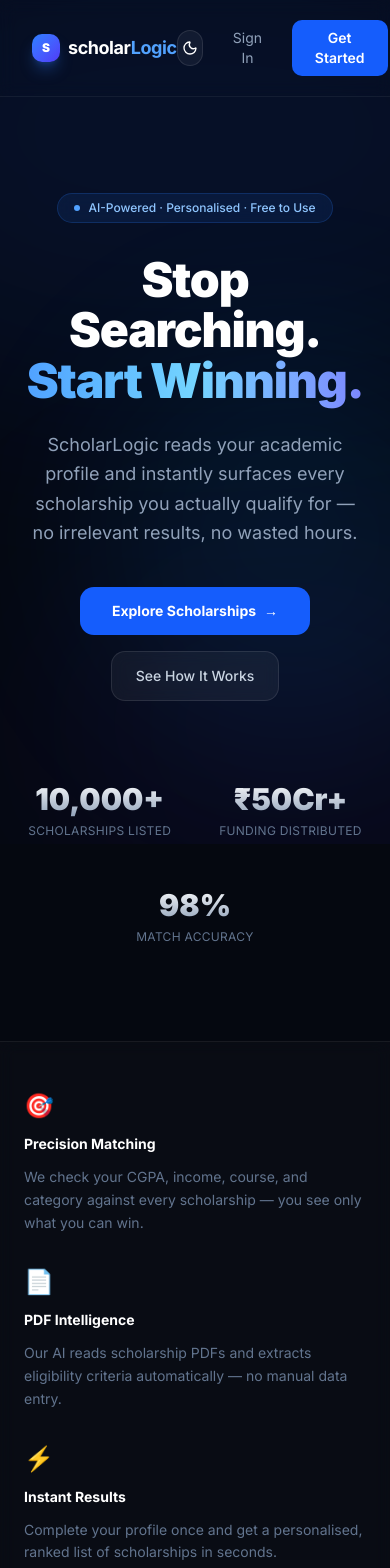
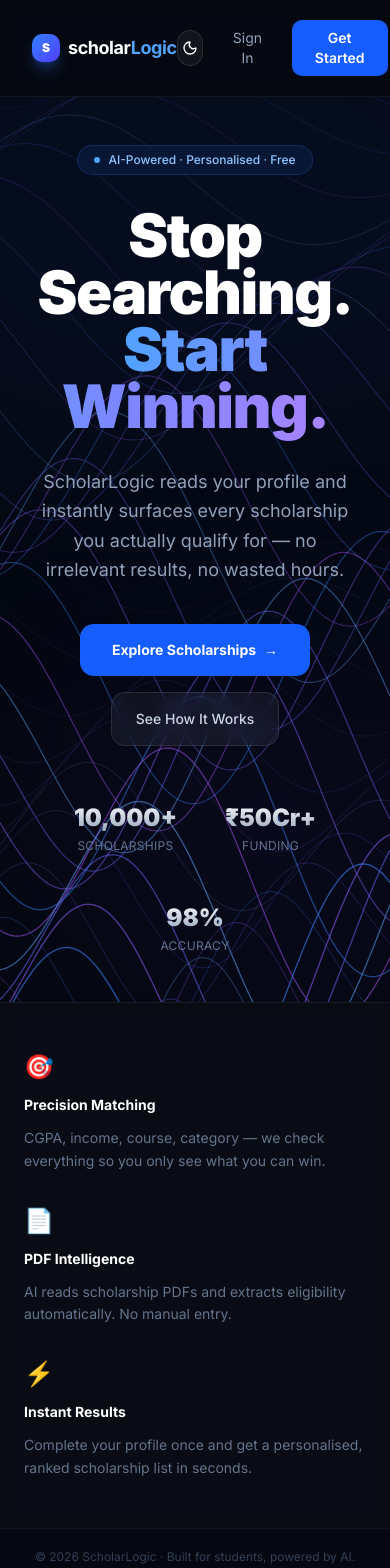
Before and after one commit to GursharenKaur/scholarLogic, a Next.js app: page / in a window 390 px wide. Shown: the top 1568 px of the page. Built offline with nearby package versions, Linux system fonts and the light colour scheme; no server answers.

Commit message:
transition

```diff
--- a/app/page.tsx
+++ b/app/page.tsx
@@ -1,20 +1,14 @@
 import Link from "next/link";
 import { SignedIn, SignedOut, SignInButton, UserButton } from "@clerk/nextjs";
 import { ThemeToggle } from "@/components/ThemeToggle";
+import { AnimatedBackground } from "@/components/AnimatedBackground";
 
 export default function LandingPage() {
   return (
     <main className="min-h-screen bg-[#050810] text-white flex flex-col overflow-hidden">
 
-      {/* Background ambient glows */}
-      <div className="pointer-events-none fixed inset-0 z-0 overflow-hidden">
-        <div className="absolute top-[-120px] left-1/2 -translate-x-1/2 w-[800px] h-[500px] rounded-full bg-blue-600/10 blur-[120px]" />
-        <div className="absolute bottom-[-80px] left-[10%] w-[500px] h-[400px] rounded-full bg-indigo-700/8 blur-[100px]" />
-        <div className="absolute top-[40%] right-[-100px] w-[400px] h-[400px] rounded-full bg-sky-500/8 blur-[80px]" />
-      </div>
-
-      {/* Navbar */}
-      <nav className="relative z-10 flex items-center justify-between px-8 md:px-16 py-5 border-b border-white/[0.06] backdrop-blur-sm">
+      {/* ── Navbar ── */}
+      <nav className="relative z-30 flex items-center justify-between px-8 md:px-16 py-5 border-b border-white/[0.06] backdrop-blur-sm">
         <div className="flex items-center gap-2">
           <div className="w-7 h-7 rounded-lg bg-gradient-to-br from-blue-500 to-indigo-600 flex items-center justify-center text-xs font-black shadow-lg shadow-blue-500/30">
             S
@@ -25,7 +19,6 @@
         </div>
 
         <div className="flex items-center gap-3">
-          {/* Dark mode toggle — uses a special style to look good on dark landing */}
           <ThemeToggle className="border-white/10 bg-white/5 text-white hover:bg-white/10 dark:border-white/10 dark:bg-white/5 dark:text-white dark:hover:bg-white/10" />
           <SignedOut>
             <SignInButton mode="modal">
@@ -48,68 +41,114 @@
         </div>
       </nav>
 
-      {/* Hero */}
-      <div className="relative z-10 flex-1 flex flex-col items-center justify-center text-center px-6 py-24">
 
+      {/* ── Flying graduation hat (fixed, full-screen diagonal) ── */}
+      <div
+        className="pointer-events-none fixed z-20 select-none"
+        style={{
+          bottom: "-80px",
+          left: "-80px",
+          fontSize: "clamp(5rem, 10vw, 8rem)",
+          animation: "hatFly 5s cubic-bezier(0.4,0,0.6,1) infinite",
+          filter: "drop-shadow(0 0 20px rgba(99,102,241,0.9))",
+        }}
+      >
+        🎓
+      </div>
+
+      {/* ── Hero ── */}
+      <div className="relative z-10 flex-1 flex items-center">
+
+
+        {/* Animated canvas background */}
+        <div className="absolute inset-0 overflow-hidden">
+          {/* Static ambient glows underneath */}
+          <div className="absolute top-[-80px] left-1/2 -translate-x-1/2 w-[900px] h-[400px] rounded-full bg-blue-600/8 blur-[140px]" />
+          <div className="absolute bottom-0 left-[5%] w-[500px] h-[350px] rounded-full bg-indigo-700/6 blur-[120px]" />
+          <AnimatedBackground />
+        </div>
+
+        {/* Hero content — centered */}
+        <div className="relative z-10 w-full max-w-4xl mx-auto px-8 md:px-16 py-12 md:py-20 flex flex-col items-center text-center">
+
+
+          {/* Live badge */}
           <div className="inline-flex items-center gap-2 px-4 py-1.5 rounded-full border border-blue-500/20 bg-blue-500/10 text-blue-300 text-xs font-medium mb-8 backdrop-blur-sm">
             <span className="relative flex h-1.5 w-1.5">
               <span className="animate-ping absolute inline-flex h-full w-full rounded-full bg-blue-400 opacity-75" />
               <span className="relative inline-flex rounded-full h-1.5 w-1.5 bg-blue-400" />
             </span>
-          AI-Powered · Personalised · Free to Use
+            AI-Powered · Personalised · Free
           </div>
 
-        <h1 className="text-5xl md:text-7xl font-black tracking-tight leading-[1.05] max-w-4xl mb-6">
+
+          {/* Hat keyframes - diagonal flight */}
+          <style>{`
+            @keyframes hatFly {
+              0%   { transform: translate(-120px, 120px) rotate(-20deg) scale(1);   opacity: 0; }
+              8%   { opacity: 1; }
+              92%  { opacity: 1; }
+              100% { transform: translate(110vw, -110vh) rotate(25deg) scale(1.2); opacity: 0; }
+            }
+          `}</style>
+
+          {/* Big headline */}
+          <h1 className="text-6xl md:text-7xl lg:text-8xl font-black tracking-tight leading-[0.95] mb-8">
             Stop Searching.<br />
-          <span className="bg-gradient-to-r from-blue-400 via-sky-300 to-indigo-400 bg-clip-text text-transparent">
+            <span className="bg-gradient-to-r from-blue-400 via-indigo-400 to-violet-400 bg-clip-text text-transparent">
               Start Winning.
             </span>
           </h1>
 
-        <p className="text-slate-400 text-lg md:text-xl max-w-2xl leading-relaxed mb-10">
-          ScholarLogic reads your academic profile and instantly surfaces every scholarship you actually qualify for —
-          no irrelevant results, no wasted hours.
+          <p className="text-slate-400 text-lg max-w-xl leading-relaxed mb-10">
+            ScholarLogic reads your profile and instantly surfaces every scholarship you actually qualify for — no irrelevant results, no wasted hours.
           </p>
 
-        <div className="flex flex-wrap items-center justify-center gap-4 mb-20">
-          <Link href="/home" className="group relative inline-flex items-center gap-2 bg-blue-600 hover:bg-blue-500 text-white font-bold px-8 py-3.5 rounded-xl transition-all duration-200 hover:-translate-y-0.5 hover:shadow-2xl hover:shadow-blue-500/30 text-sm">
+          {/* CTAs */}
+          <div className="flex flex-wrap items-center justify-center gap-4">
+            <Link
+              href="/home"
+              className="group inline-flex items-center gap-2 bg-blue-600 hover:bg-blue-500 text-white font-bold px-8 py-4 rounded-xl transition-all duration-200 hover:-translate-y-0.5 hover:shadow-2xl hover:shadow-blue-500/30 text-sm"
+            >
               Explore Scholarships
               <span className="group-hover:translate-x-0.5 transition-transform">→</span>
             </Link>
-          <Link href="/home" className="inline-flex items-center gap-2 border border-white/10 hover:border-white/20 bg-white/5 hover:bg-white/8 text-slate-300 hover:text-white font-medium px-6 py-3.5 rounded-xl transition-all duration-200 text-sm backdrop-blur-sm">
+            <Link
+              href="/home"
+              className="inline-flex items-center gap-2 border border-white/10 hover:border-white/20 bg-white/5 hover:bg-white/8 text-slate-300 hover:text-white font-medium px-6 py-4 rounded-xl transition-all duration-200 text-sm backdrop-blur-sm"
+            >
               See How It Works
             </Link>
           </div>
 
           {/* Stats */}
-        <div className="flex flex-wrap items-center justify-center gap-12 md:gap-20">
+          <div className="flex flex-wrap justify-center gap-12 mt-14">
             {[
-            { value: "10,000+", label: "Scholarships Listed" },
-            { value: "₹50Cr+", label: "Funding Distributed" },
-            { value: "98%", label: "Match Accuracy" },
-          ].map((stat) => (
-            <div key={stat.label} className="text-center">
-              <div className="text-3xl md:text-4xl font-black bg-gradient-to-b from-white to-slate-400 bg-clip-text text-transparent">
-                {stat.value}
-              </div>
-              <div className="text-xs text-slate-500 mt-1.5 tracking-wide uppercase">{stat.label}</div>
+              { value: "10,000+", label: "Scholarships" },
+              { value: "₹50Cr+", label: "Funding" },
+              { value: "98%", label: "Accuracy" },
+            ].map((s) => (
+              <div key={s.label} className="text-center">
+                <div className="text-2xl font-black bg-gradient-to-b from-white to-slate-400 bg-clip-text text-transparent">{s.value}</div>
+                <div className="text-xs text-slate-500 mt-1 tracking-wide uppercase">{s.label}</div>
               </div>
             ))}
           </div>
         </div>
+      </div>
 
-      {/* Feature strip */}
+      {/* ── Feature strip ── */}
       <div className="relative z-10 border-t border-white/[0.06] bg-white/[0.02] backdrop-blur-sm">
         <div className="max-w-5xl mx-auto px-6 py-12 grid grid-cols-1 md:grid-cols-3 gap-8">
           {[
-            { icon: "🎯", title: "Precision Matching", desc: "We check your CGPA, income, course, and category against every scholarship — you see only what you can win." },
-            { icon: "📄", title: "PDF Intelligence", desc: "Our AI reads scholarship PDFs and extracts eligibility criteria automatically — no manual data entry." },
-            { icon: "⚡", title: "Instant Results", desc: "Complete your profile once and get a personalised, ranked list of scholarships in seconds." },
-          ].map((feature) => (
-            <div key={feature.title} className="flex flex-col gap-3">
-              <span className="text-2xl">{feature.icon}</span>
-              <h3 className="font-bold text-white text-sm">{feature.title}</h3>
-              <p className="text-slate-500 text-sm leading-relaxed">{feature.desc}</p>
+            { icon: "🎯", title: "Precision Matching", desc: "CGPA, income, course, category — we check everything so you only see what you can win." },
+            { icon: "📄", title: "PDF Intelligence", desc: "AI reads scholarship PDFs and extracts eligibility automatically. No manual entry." },
+            { icon: "⚡", title: "Instant Results", desc: "Complete your profile once and get a personalised, ranked scholarship list in seconds." },
+          ].map((f) => (
+            <div key={f.title} className="flex flex-col gap-3">
+              <span className="text-2xl">{f.icon}</span>
+              <h3 className="font-bold text-white text-sm">{f.title}</h3>
+              <p className="text-slate-500 text-sm leading-relaxed">{f.desc}</p>
             </div>
           ))}
         </div>
--- /dev/null
+++ b/components/AnimatedBackground.tsx
@@ -0,0 +1,126 @@
+"use client";
+
+import { useEffect, useRef } from "react";
+
+export function AnimatedBackground() {
+    const canvasRef = useRef<HTMLCanvasElement>(null);
+
+    useEffect(() => {
+        const canvas = canvasRef.current;
+        if (!canvas) return;
+        const ctx = canvas.getContext("2d");
+        if (!ctx) return;
+
+        let animId: number;
+        let t = 0;
+
+        const resize = () => {
+            canvas.width = canvas.offsetWidth;
+            canvas.height = canvas.offsetHeight;
+        };
+        resize();
+        window.addEventListener("resize", resize);
+
+        // Color stops for the wave lines — blue → purple → violet
+        const palette = [
+            "rgba(99,102,241,",   // indigo
+            "rgba(139,92,246,",   // violet
+            "rgba(59,130,246,",   // blue
+            "rgba(168,85,247,",   // purple
+            "rgba(96,165,250,",   // sky
+        ];
+
+        function drawWave(
+            offsetY: number,
+            amplitude: number,
+            frequency: number,
+            phase: number,
+            color: string,
+            lineWidth: number,
+            alpha: number
+        ) {
+            if (!ctx || !canvas) return;
+            ctx.beginPath();
+            ctx.lineWidth = lineWidth;
+            ctx.strokeStyle = color + alpha + ")";
+
+            for (let x = 0; x <= canvas.width; x += 2) {
+                const nx = x / canvas.width;
+                const y =
+                    offsetY +
+                    Math.sin(nx * frequency * Math.PI + phase + t) * amplitude +
+                    Math.sin(nx * frequency * 0.5 * Math.PI + phase * 1.3 + t * 0.7) * amplitude * 0.4;
+                if (x === 0) ctx.moveTo(x, y);
+                else ctx.lineTo(x, y);
+            }
+            ctx.stroke();
+        }
+
+        function frame() {
+            if (!ctx || !canvas) return;
+            ctx.clearRect(0, 0, canvas.width, canvas.height);
+
+            const H = canvas.height;
+            const W = canvas.width;
+
+            // Draw layered organic contour waves — right-of-center cluster
+            const cx = W * 0.62;
+            const layers = 28;
+
+            for (let i = 0; i < layers; i++) {
+                const progress = i / layers;
+                const color = palette[i % palette.length];
+                const alpha = 0.12 + progress * 0.55;
+                const amplitude = 60 + progress * 90;
+                const freq = 1.5 + progress * 1.2;
+                const phase = (i * 0.45) + progress * 2;
+                const lineW = 0.8 + progress * 0.6;
+
+                // vertical fan — spread waves from center outward
+                const spreadY = H * 0.5 + (i - layers / 2) * (H / layers) * 1.1;
+
+                drawWave(
+                    spreadY,
+                    amplitude * (1 - Math.abs(i - layers / 2) / layers * 0.6),
+                    freq,
+                    phase,
+                    color,
+                    lineW,
+                    alpha
+                );
+            }
+
+            // Second cluster — bottom right
+            for (let i = 0; i < 14; i++) {
+                const progress = i / 14;
+                const color = palette[(i + 2) % palette.length];
+                const alpha = 0.08 + progress * 0.3;
+                const amplitude = 30 + progress * 55;
+                const freq = 2 + progress * 1.5;
+                const phase = (i * 0.6) + 3;
+                const lineW = 0.6 + progress * 0.5;
+                const spreadY = H * 0.82 + (i - 7) * (H / 18) * 0.9;
+
+                drawWave(spreadY, amplitude, freq, phase, color, lineW, alpha);
+            }
+
+            t += 0.005;
+            animId = requestAnimationFrame(frame);
+        }
+
+        frame();
+
+        return () => {
+            cancelAnimationFrame(animId);
+            window.removeEventListener("resize", resize);
+        };
+    }, []);
+
+    return (
+        <canvas
+            ref={canvasRef}
+            className="absolute inset-0 w-full h-full"
+            style={{ opacity: 0.9 }}
+        />
+    );
+}
```
Lines whose indentation alone changed are shown as unchanged.
